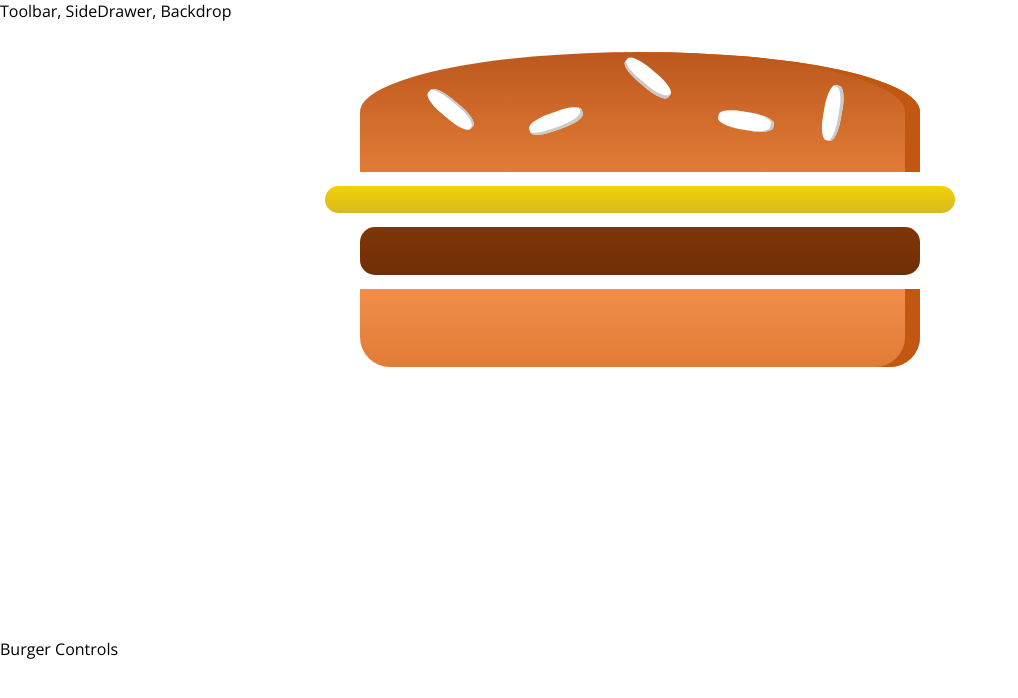
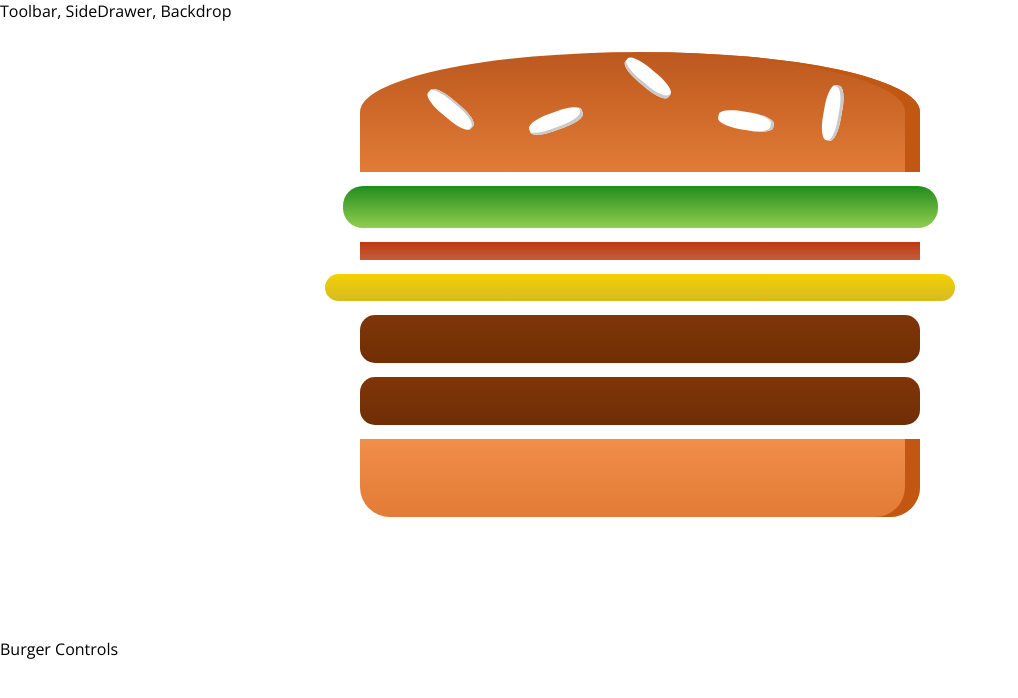
Before and after one commit to tomikonio/burger-shop, a React (Create React App) app: page / in a window 1280 px wide. Shown: the top 698 px of the page, without its empty margins (0-1018 px from the left). Built offline with nearby package versions, Linux system fonts and the light colour scheme.

Commit message:
Add output a list of ingredient components by demand

```diff
--- a/src/components/Burger/Burger.js
+++ b/src/components/Burger/Burger.js
@@ -1,14 +1,19 @@
-import React from "react";
+import React from 'react';
 
-import BurgerIngredient from "./BurgerIngredient/BurgerIngredient";
-import classes from "./Burger.module.css";
+import BurgerIngredient from './BurgerIngredient/BurgerIngredient';
+import classes from './Burger.module.css';
 
-const Burger = () => {
+const Burger = props => {
+  const ingredientArray = Object.keys(props.ingredients).map(igKey => {
+    return [...Array(props.ingredients[igKey])].map((_, i) => {
+      return <BurgerIngredient type={igKey} key={igKey + i} />;
+    });
+  });
+
   return (
     <div className={classes.Burger}>
       <BurgerIngredient type="bread-top" />
-      <BurgerIngredient type="cheese" />
-      <BurgerIngredient type="meat" />
+      {ingredientArray}
       <BurgerIngredient type="bread-bottom" />
     </div>
   );
--- a/src/components/Burger/BurgerIngredient/BurgerIngredient.js
+++ b/src/components/Burger/BurgerIngredient/BurgerIngredient.js
@@ -1,17 +1,17 @@
-import React, { Component } from "react";
-import PropTypes from "prop-types";
+import React, { Component } from 'react';
+import PropTypes from 'prop-types';
 
-import classes from "./BurgerIngredient.module.css";
+import classes from './BurgerIngredient.module.css';
 
 class BurgerIngredient extends Component {
   render() {
     let ingredient = null;
 
     switch (this.props.type) {
-      case "bread-bottom":
+      case 'bread-bottom':
         ingredient = <div className={classes.BreadBottom} />;
         break;
-      case "bread-top":
+      case 'bread-top':
         ingredient = (
           <div className={classes.BreadTop}>
             <div className={classes.Seeds1} />
@@ -19,16 +19,16 @@ class BurgerIngredient extends Component {
           </div>
         );
         break;
-      case "meat":
+      case 'meat':
         ingredient = <div className={classes.Meat} />;
         break;
-      case "cheese":
+      case 'cheese':
         ingredient = <div className={classes.Cheese} />;
         break;
-      case "salad":
+      case 'salad':
         ingredient = <div className={classes.Salad} />;
         break;
-      case "Bacon":
+      case 'bacon':
         ingredient = <div className={classes.Bacon} />;
         break;
       default:
--- a/src/containers/BurgerBuilder/BurgerBuilder.js
+++ b/src/containers/BurgerBuilder/BurgerBuilder.js
@@ -1,12 +1,21 @@
-import React, { Component, Fragment } from "react";
+import React, { Component, Fragment } from 'react';
 
-import Burger from "../../components/Burger/Burger";
+import Burger from '../../components/Burger/Burger';
 
 class BurgerBuilder extends Component {
+  state = {
+    ingredients: {
+      salad: 1,
+      bacon: 1,
+      cheese: 1,
+      meat: 2
+    }
+  };
+
   render() {
     return (
       <Fragment>
-        <Burger />
+        <Burger ingredients={this.state.ingredients} />
         <div>Burger Controls</div>
       </Fragment>
     );
```
